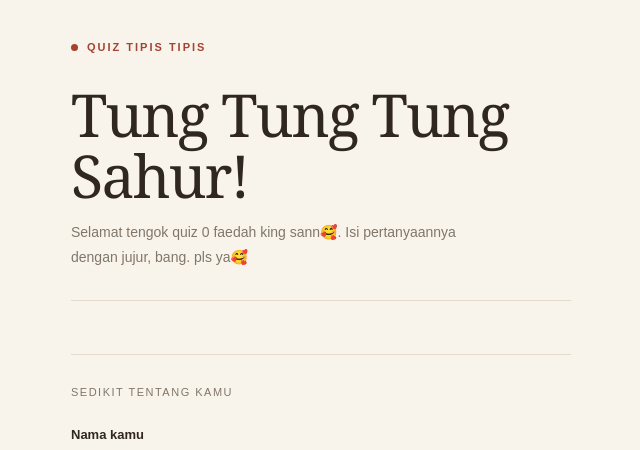
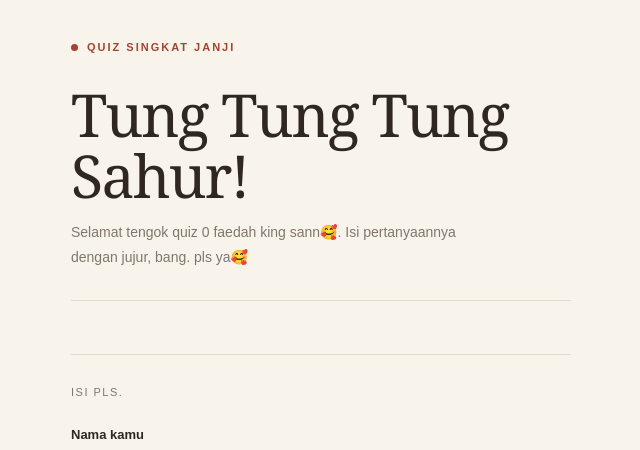
Before and after one commit to mghaisandds-prog/cakaang-form, a website: page index.html in a window 1280 px wide. Shown: the top 450 px of the page, without its empty margins (319-959 px from the left). Drawn offline with Linux system fonts and the light colour scheme.

Commit message:
Update index.html

```diff
--- a/index.html
+++ b/index.html
@@ -308,7 +308,7 @@
 
 <body>
 <main>
-  <div class="brand">Quiz Tipis Tipis</div>
+  <div class="brand">quiz singkat janji</div>
 
   <h1>Tung Tung Tung Sahur!</h1>
 
@@ -319,7 +319,7 @@
 
   <section id="formPanel">
     <hr class="rule">
-    <p class="section-label">Sedikit tentang kamu</p>
+    <p class="section-label">isi pls. </p>
 
     <form id="answerForm">
       <label for="name">Nama kamu</label>
```
